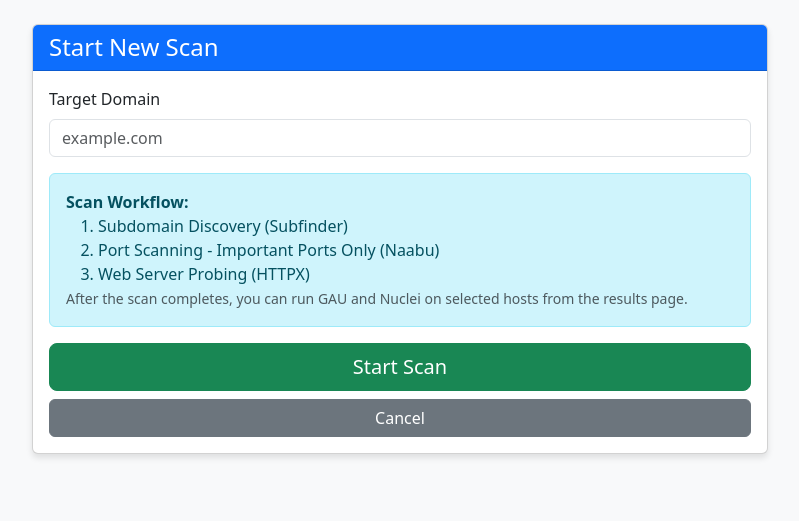
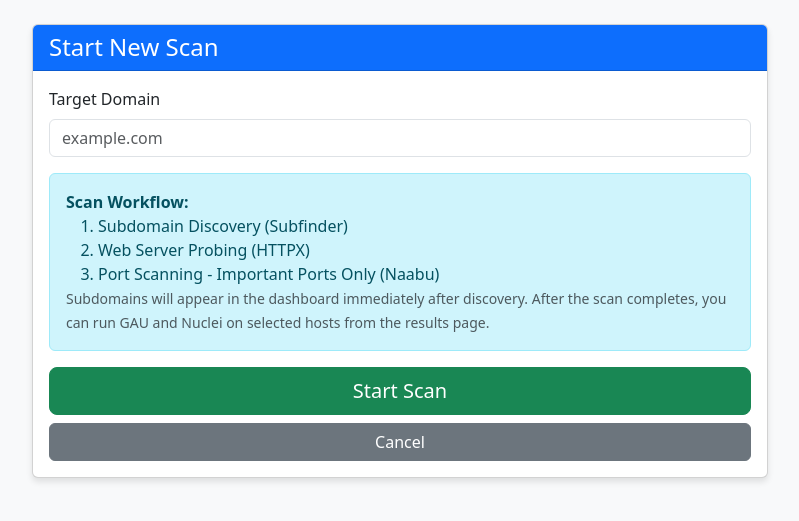
Before and after one commit to Alaswadi/firstbbh, a Flask app: page /scan/new in a window 1280 px wide. Shown: the part 56-577 px from the top of the page, without its empty margins (240-1039 px from the left). Run offline with Flask 3, Linux system fonts and the light colour scheme.

Commit message:
feat: Reorder scan workflow to probe web servers before port scanning and add a new scan creation UI.

```diff
--- a/templates/new_scan.html
+++ b/templates/new_scan.html
@@ -43,11 +43,12 @@
                                 <strong>Scan Workflow:</strong>
                                 <ol class="mb-0">
                                     <li>Subdomain Discovery (Subfinder)</li>
+                                    <li>Web Server Probing (HTTPX)</li>
                                     <li>Port Scanning - Important Ports Only (Naabu)</li>
-                                    <li>Web Server Probing (HTTPX)</li>
                                 </ol>
-                                <small class="text-muted">After the scan completes, you can run GAU and Nuclei on
-                                    selected hosts from the results page.</small>
+                                <small class="text-muted">Subdomains will appear in the dashboard immediately after
+                                    discovery. After the scan completes, you can run GAU and Nuclei on selected hosts
+                                    from the results page.</small>
                             </div>
 
                             <input type="hidden" name="scan_type" value="standard">
```
Also changed, not shown: main.py (+18 -18 lines).
